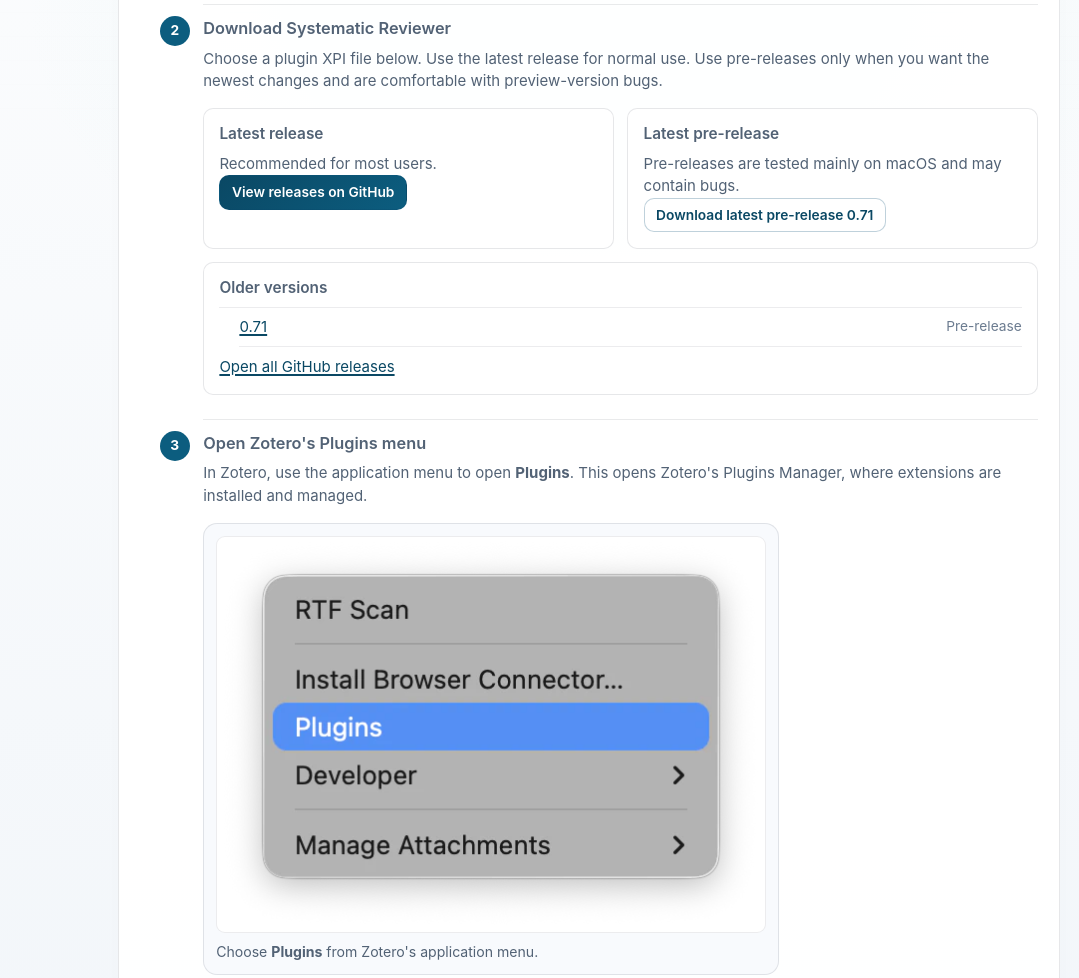
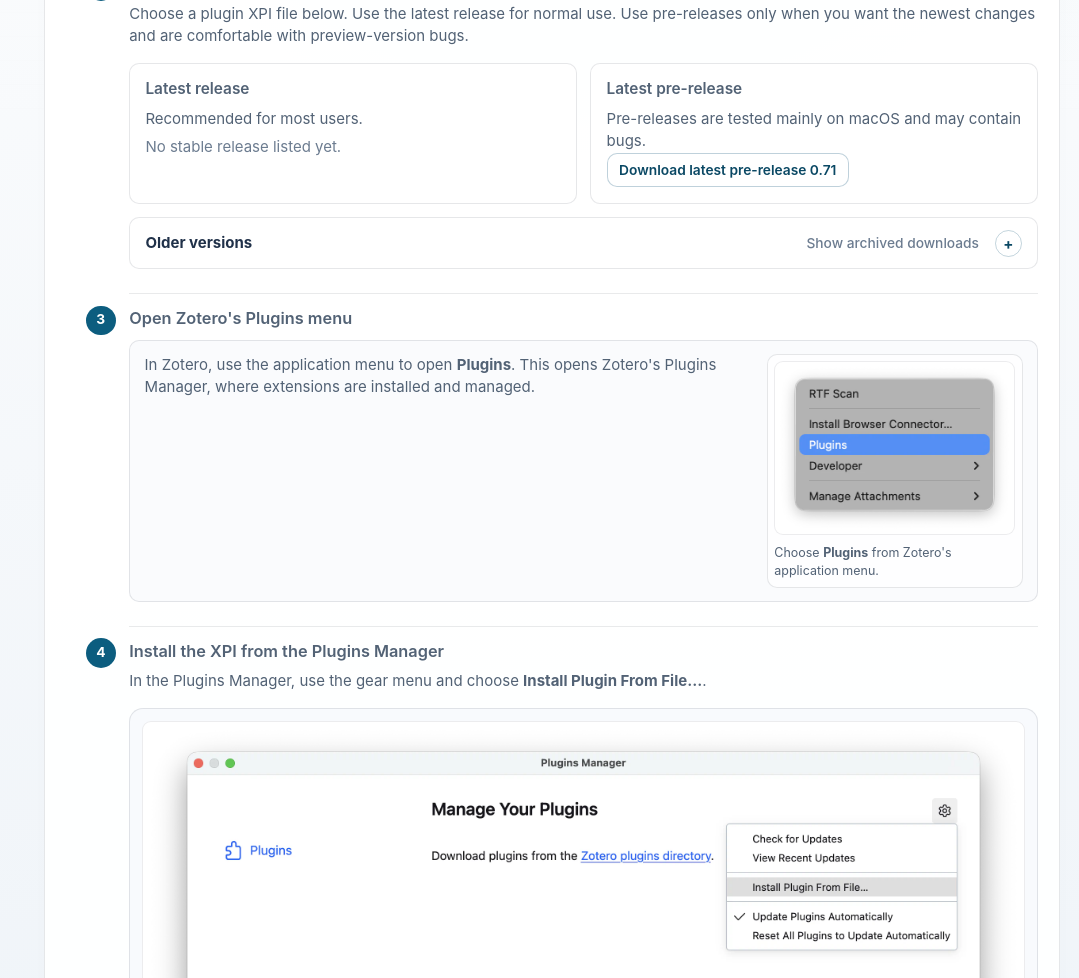
Before and after one commit to openresearchtools/systematic-reviewer, a browser extension: page website/manual/install.html in a window 1280 px wide. Shown: the part 691-1669 px from the top of the page, without its empty margins (201-1280 px from the left). Drawn offline with Linux system fonts and the light colour scheme.

Commit message:
Refine install page downloads and layout

```diff
--- a/website/assets/site.js
+++ b/website/assets/site.js
@@ -46,7 +46,7 @@
       '    <p>Rutkauskas, L. <em>Systematic Reviewer</em>. Version <span data-citation-version>Research Preview</span>. Computer software. Open Research Tools, April 7, 2026. <a href="https://systematicreviewer.com" target="_blank" rel="noopener">https://systematicreviewer.com</a>.</p>',
       '    <h3>BibTeX</h3>',
       '    <button class="btn btn--copy" type="button" data-copy-target="citation-bibtex-' + idSuffix + '">Copy BibTeX</button>',
-      '    <pre class="notice__code" id="citation-bibtex-' + idSuffix + '">@software{Rutkauskas_2026_SystematicReviewer,\\n  author  = {Rutkauskas, L.},\\n  title   = {Systematic Reviewer},\\n  version = {Research Preview},\\n  date    = {2026-04-07},\\n  publisher = {Open Research Tools},\\n  url     = {https://systematicreviewer.com}\\n}</pre>',
+      '    <pre class="notice__code" id="citation-bibtex-' + idSuffix + '">@software{Rutkauskas_2026_SystematicReviewer,\n  author  = {Rutkauskas, L.},\n  title   = {Systematic Reviewer},\n  version = {Research Preview},\n  date    = {2026-04-07},\n  publisher = {Open Research Tools},\n  url     = {https://systematicreviewer.com}\n}</pre>',
       "  </div>",
       "</div>",
     ].join("");
@@ -226,13 +226,17 @@
           var latestRelease = data.latest_release || null;
           var latestPrerelease = data.latest_prerelease || null;
           var releases = Array.isArray(data.releases) ? data.releases : [];
+          var currentReleaseKeys = [latestRelease, latestPrerelease].filter(Boolean).map(function (release) {
+            return [releaseURL(release), releaseLabel(release), String(release.tag || "")].join("|");
+          });
           var rows = releases.filter(function (release) {
-            return releaseURL(release);
+            var key = [releaseURL(release), releaseLabel(release), String(release.tag || "")].join("|");
+            return releaseURL(release) && currentReleaseKeys.indexOf(key) === -1;
           });
 
           var latestHTML = latestRelease && releaseURL(latestRelease)
             ? '<a class="btn" href="' + escapeHTML(releaseURL(latestRelease)) + '">Download latest release ' + escapeHTML(releaseLabel(latestRelease)) + '</a>'
-            : '<a class="btn" href="https://github.com/openresearchtools/systematic-reviewer/releases">View releases on GitHub</a>';
+            : '<span class="release-card__empty">No stable release listed yet.</span>';
           var prereleaseHTML = latestPrerelease && releaseURL(latestPrerelease)
             ? '<a class="btn btn--secondary" href="' + escapeHTML(releaseURL(latestPrerelease)) + '">Download latest pre-release ' + escapeHTML(releaseLabel(latestPrerelease)) + '</a>'
             : '<span class="release-card__empty">No pre-release listed yet.</span>';
@@ -241,7 +245,7 @@
                 var kind = release.prerelease ? "Pre-release" : "Release";
                 return '<li><a href="' + escapeHTML(releaseURL(release)) + '">' + escapeHTML(releaseLabel(release)) + '</a><span>' + kind + '</span></li>';
               }).join("")
-            : '<li><a href="https://github.com/openresearchtools/systematic-reviewer/releases">GitHub releases</a><span>All versions</span></li>';
+            : '<li><span>No archived versions listed yet.</span></li>';
 
           panel.innerHTML = [
             '<div class="release-card">',
@@ -254,19 +258,20 @@
             '  <p>Pre-releases are tested mainly on macOS and may contain bugs.</p>',
             '  ' + prereleaseHTML,
             '</div>',
-            '<div class="release-card release-card--wide">',
-            '  <h3>Older versions</h3>',
-            '  <ul class="release-list">' + rowsHTML + '</ul>',
-            '  <p><a href="https://github.com/openresearchtools/systematic-reviewer/releases">Open all GitHub releases</a></p>',
-            '</div>',
+            '<details class="release-card release-card--wide release-archive">',
+            '  <summary><span>Older versions</span><span class="release-archive__hint">Show archived downloads</span></summary>',
+            '  <div class="release-archive__body">',
+            '    <ul class="release-list">' + rowsHTML + '</ul>',
+            '    <p class="release-archive__link"><a href="https://github.com/openresearchtools/systematic-reviewer/releases">Open all GitHub releases</a></p>',
+            '  </div>',
+            '</details>',
           ].join("");
         })
         .catch(function () {
           panel.innerHTML = [
             '<div class="release-card release-card--wide">',
             '  <h3>Downloads</h3>',
-            '  <p>The release index could not be loaded from this local preview. Open GitHub releases to download the XPI.</p>',
-            '  <a class="btn" href="https://github.com/openresearchtools/systematic-reviewer/releases">Open GitHub releases</a>',
+            '  <p>The release index could not be loaded. Refresh this page or open the repository release list from the older versions drawer after downloads load.</p>',
             '</div>',
           ].join("");
         });
--- a/website/assets/styles.css
+++ b/website/assets/styles.css
@@ -530,8 +530,8 @@
 
 .manual-layout {
   display: grid;
-  grid-template-columns: minmax(220px, 280px) minmax(0, 1fr);
-  gap: 1.25rem;
+  grid-template-columns: minmax(170px, 210px) minmax(0, 1fr);
+  gap: 1rem;
   align-items: start;
 }
 
@@ -540,7 +540,7 @@
   top: 74px;
   max-height: calc(100vh - 92px);
   overflow: auto;
-  padding: 0.72rem;
+  padding: 0.58rem;
   border-radius: 12px;
   border: 1px solid var(--border);
   background: rgba(255, 255, 255, 0.9);
@@ -559,10 +559,10 @@
 
 .manual-nav a {
   display: block;
-  padding: 0.36rem 0.48rem;
+  padding: 0.32rem 0.42rem;
   border-radius: 8px;
   color: #203149;
-  font-size: 0.9rem;
+  font-size: 0.86rem;
   line-height: 1.25;
   text-decoration: none;
 }
@@ -755,8 +755,64 @@
   color: var(--muted-2);
 }
 
+.release-archive {
+  padding: 0;
+}
+
+.release-archive summary {
+  position: relative;
+  min-height: 46px;
+  display: flex;
+  align-items: center;
+  justify-content: space-between;
+  gap: 1rem;
+  padding: 0.72rem 0.95rem;
+  cursor: pointer;
+  color: #203149;
+  font-weight: 650;
+  list-style: none;
+}
+
+.release-archive summary::-webkit-details-marker {
+  display: none;
+}
+
+.release-archive summary::after {
+  content: "+";
+  display: grid;
+  place-items: center;
+  width: 1.55rem;
+  height: 1.55rem;
+  border-radius: 999px;
+  border: 1px solid rgba(10, 79, 115, 0.24);
+  color: var(--accent-2);
+  font-weight: 700;
+  line-height: 1;
+  flex: 0 0 auto;
+}
+
+.release-archive[open] summary::after {
+  content: "-";
+}
+
+.release-archive__hint {
+  margin-left: auto;
+  color: var(--muted-2);
+  font-size: 0.86rem;
+  font-weight: 500;
+}
+
+.release-archive__body {
+  padding: 0 0.95rem 0.82rem;
+  border-top: 1px solid rgba(15, 23, 42, 0.08);
+}
+
+.release-archive__link {
+  margin-top: 0.62rem;
+}
+
 .release-list {
-  max-height: 14rem;
+  max-height: 11rem;
   overflow: auto;
   margin: 0.65rem 0 0;
   padding: 0;
@@ -868,6 +924,54 @@
   line-height: 1.45;
 }
 
+.install-media-step {
+  display: grid;
+  grid-template-columns: minmax(0, 1fr) minmax(9rem, 16rem);
+  align-items: start;
+  gap: 1rem;
+  margin-top: 0.72rem;
+  padding: 0.82rem 0.9rem;
+  border-radius: 10px;
+  border: 1px solid rgba(15, 23, 42, 0.1);
+  background: rgba(248, 250, 253, 0.74);
+}
+
+.install-media-step--narrow {
+  grid-template-columns: minmax(0, 1fr) minmax(7rem, 12rem);
+}
+
+.install-media-step__copy p:first-child {
+  margin-top: 0;
+}
+
+.install-media-step .manual-screenshot {
+  justify-self: end;
+  margin: 0;
+  padding: 0.42rem;
+  border-radius: 10px;
+  background: rgba(255, 255, 255, 0.76);
+}
+
+.manual-screenshot--thumbnail {
+  width: auto;
+  max-width: 100%;
+}
+
+.manual-screenshot--thumbnail img {
+  width: auto;
+  max-width: 100%;
+  max-height: 12rem;
+  object-fit: contain;
+}
+
+.install-media-step--narrow .manual-screenshot--thumbnail img {
+  max-height: 15rem;
+}
+
+.manual-screenshot--thumbnail figcaption {
+  font-size: 0.78rem;
+}
+
 .manual-screenshot-grid {
   display: grid;
   grid-template-columns: repeat(2, minmax(240px, 1fr));
@@ -909,6 +1013,15 @@
 
   .manual-layout {
     grid-template-columns: 1fr;
+  }
+
+  .install-media-step,
+  .install-media-step--narrow {
+    grid-template-columns: 1fr;
+  }
+
+  .install-media-step .manual-screenshot {
+    justify-self: start;
   }
 
   .manual-nav {
@@ -989,4 +1102,31 @@
   .manual-article {
     padding: 1rem;
   }
+
+  .release-archive summary {
+    align-items: flex-start;
+    flex-direction: column;
+    gap: 0.18rem;
+  }
+
+  .release-archive summary::after {
+    position: absolute;
+    right: 0.85rem;
+    top: 0.75rem;
+  }
+
+  .release-archive__hint {
+    margin-left: 0;
+    padding-right: 2rem;
+  }
+
+  .release-list li {
+    align-items: flex-start;
+    flex-direction: column;
+    gap: 0.2rem;
+  }
+
+  .release-list span {
+    white-space: normal;
+  }
 }
--- a/website/manual/install.html
+++ b/website/manual/install.html
@@ -41,24 +41,31 @@
                 <div class="release-card release-card--wide">
                   <h3>Downloads</h3>
                   <p>Loading release downloads...</p>
-                  <p><a href="https://github.com/openresearchtools/systematic-reviewer/releases">Open GitHub releases</a></p>
                 </div>
               </div>
             </li>
-            <li>
+            <li class="install-step--media">
               <h2>Open Zotero's Plugins menu</h2>
-              <p>In Zotero, use the application menu to open <strong>Plugins</strong>. This opens Zotero's Plugins Manager, where extensions are installed and managed.</p>
-              <figure class="manual-screenshot manual-screenshot--small"><img src="../assets/manual/install/install-plugin-1.webp" alt="Zotero application menu with Plugins highlighted." width="550" height="396" loading="lazy"><figcaption>Choose <strong>Plugins</strong> from Zotero's application menu.</figcaption></figure>
+              <div class="install-media-step">
+                <div class="install-media-step__copy">
+                  <p>In Zotero, use the application menu to open <strong>Plugins</strong>. This opens Zotero's Plugins Manager, where extensions are installed and managed.</p>
+                </div>
+                <figure class="manual-screenshot manual-screenshot--small manual-screenshot--thumbnail"><img src="../assets/manual/install/install-plugin-1.webp" alt="Zotero application menu with Plugins highlighted." width="550" height="396" loading="lazy"><figcaption>Choose <strong>Plugins</strong> from Zotero's application menu.</figcaption></figure>
+              </div>
             </li>
             <li>
               <h2>Install the XPI from the Plugins Manager</h2>
               <p>In the Plugins Manager, use the gear menu and choose <strong>Install Plugin From File...</strong>.</p>
               <figure class="manual-screenshot"><img src="../assets/manual/install/install-plugin-2.webp" alt="Zotero Plugins Manager with the gear menu open and Install Plugin From File selected." width="2224" height="1680" loading="lazy"><figcaption>Choose <strong>Install Plugin From File...</strong> from Zotero's Plugins Manager gear menu.</figcaption></figure>
             </li>
-            <li>
+            <li class="install-step--media">
               <h2>Select the plugin file</h2>
-              <p>Choose the Systematic Reviewer XPI file you downloaded, then confirm the installation if Zotero asks.</p>
-              <figure class="manual-screenshot manual-screenshot--small"><img src="../assets/manual/install/install-plugin-3.webp" alt="File picker showing a Systematic Reviewer XPI file ready to open." width="480" height="766" loading="lazy"><figcaption>Select the downloaded or built <strong>.xpi</strong> plugin file.</figcaption></figure>
+              <div class="install-media-step install-media-step--narrow">
+                <div class="install-media-step__copy">
+                  <p>Choose the Systematic Reviewer XPI file you downloaded, then confirm the installation if Zotero asks.</p>
+                </div>
+                <figure class="manual-screenshot manual-screenshot--small manual-screenshot--thumbnail"><img src="../assets/manual/install/install-plugin-3.webp" alt="File picker showing a Systematic Reviewer XPI file ready to open." width="480" height="766" loading="lazy"><figcaption>Select the downloaded or built <strong>.xpi</strong> plugin file.</figcaption></figure>
+              </div>
             </li>
             <li>
               <h2>Restart if Zotero asks</h2>
```
